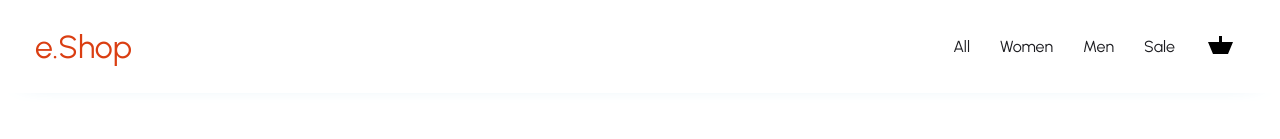
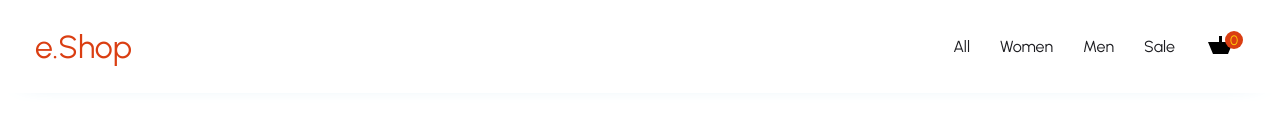
Before and after one commit to danihazler/e-shop, a Next.js app: page /products in a window 1280 px wide. Shown: the top 139 px of the page. Built offline with nearby package versions, Linux system fonts and the light colour scheme; data requests are answered from the project's data file.

Commit message:
Update basket icon

```diff
--- a/components/card-grid/index.js
+++ b/components/card-grid/index.js
@@ -5,8 +5,7 @@ export const CardGrid = ({ items }) => {
   return (
     <section className={styles["card-grid"]}>
       <ul>
-        {items.map((item) => {
-          return (
+        {items.map((item) => (
           <CardItem
             key={item.id}
             id={item.id}
@@ -15,8 +14,7 @@ export const CardGrid = ({ items }) => {
             price={item.price}
             sizes={item.sizes}
           />
-          );
-        })}
+        ))}
       </ul>
     </section>
   );
--- a/components/icons/shop-basket.js
+++ /dev/null
@@ -1,12 +0,0 @@
-export const ShopBasketIcon = () => {
-  return (
-    <svg
-      height="50"
-      viewBox="0 0 50 50"
-      width="50"
-      xmlns="http://www.w3.org/2000/svg"
-    >
-      <path d="m27 22v-6h-3v6h-11l5 12h15l5-12z" fillRule="evenodd" />
-    </svg>
-  );
-};
--- /dev/null
+++ b/components/icons/shop-basket/index.js
@@ -0,0 +1,17 @@
+import styles from "./styles.module.scss";
+
+export const ShopBasketIcon = ({ quantity = 0 }) => (
+  <svg
+    className={styles["basket-icon"]}
+    height="50"
+    viewBox="0 0 50 50"
+    width="50"
+    xmlns="http://www.w3.org/2000/svg"
+  >
+    <path d="m27 22v-6h-3v6h-11l5 12h15l5-12z" fillRule="evenodd" />
+    <circle cx="39" cy="20" r="9" />
+    <text x="10" y="0">
+      {quantity}
+    </text>
+  </svg>
+);
--- /dev/null
+++ b/components/icons/shop-basket/styles.module.scss
@@ -0,0 +1,30 @@
+@import '../../../assets/styles/constants/colors.scss';
+
+.basket-icon {
+    position: relative;
+
+    text {
+        display: inline-block;
+        position: absolute;
+        top: 50%;
+        left: 50%;
+        transform: translate(50%, 50%);
+        fill: $yellow;
+        font-size: 0.85rem;
+    }
+
+    circle {
+        fill: $orange;
+    }
+
+    &::after {
+        content: '';
+        width: 50px;
+        height: 50px;
+        position: relative;
+        top: 50%;
+        left: 50%;
+        transform: translate(50%, 50%);
+        background-color: $orange;
+    }
+}
```
Lines whose indentation alone changed are shown as unchanged.
